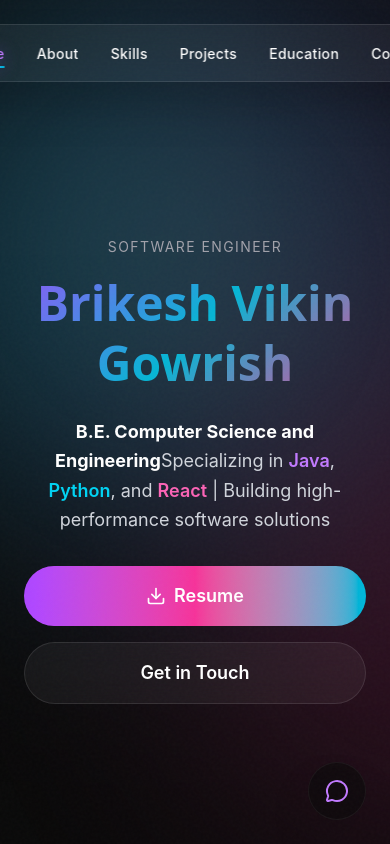
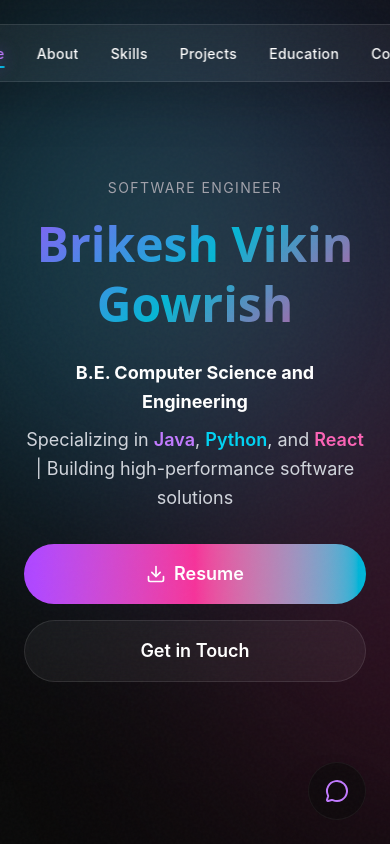
Before and after one commit to BrikeshG/Myportfolio, a React (Vite) app: page / in a window 390 px wide. Shown: the top 844 px of the page. Built offline with nearby package versions, Linux system fonts and the light colour scheme.

Commit message:
Fix mobile subtitle spacing and overlap

```diff
--- a/src/components/Hero.jsx
+++ b/src/components/Hero.jsx
@@ -65,7 +65,7 @@ export default function Hero() {
                 </div>
 
                 {/* Content */}
-                <div className="max-w-4xl mx-auto px-6 relative z-10 w-full">
+                <div className="max-w-4xl mx-auto px-6 relative z-10 w-full pb-20 md:pb-0">
                     <motion.div
                         className="text-center will-change-transform"
                         initial="hidden"
@@ -95,9 +95,8 @@ export default function Hero() {
                             className="text-lg md:text-xl text-gray-300 mb-8 max-w-2xl mx-auto leading-relaxed"
                             variants={fadeInUp}
                         >
-                            <span className="text-white font-bold">{PERSONAL_INFO.degree}</span>
-                            <br className="hidden md:block" />
-                            Specializing in <span className="text-purple-400 font-semibold">Java</span>,{' '}
+                            <span className="text-white font-bold block mb-2 md:inline md:mb-0">{PERSONAL_INFO.degree}</span>
+                            <span className="md:inline">{' '}Specializing in <span className="text-purple-400 font-semibold">Java</span>,{' '}</span>
                             <span className="text-cyan-400 font-semibold">Python</span>, and{' '}
                             <span className="text-pink-400 font-semibold">React</span> | Building high-performance software solutions
                         </motion.p>
```
